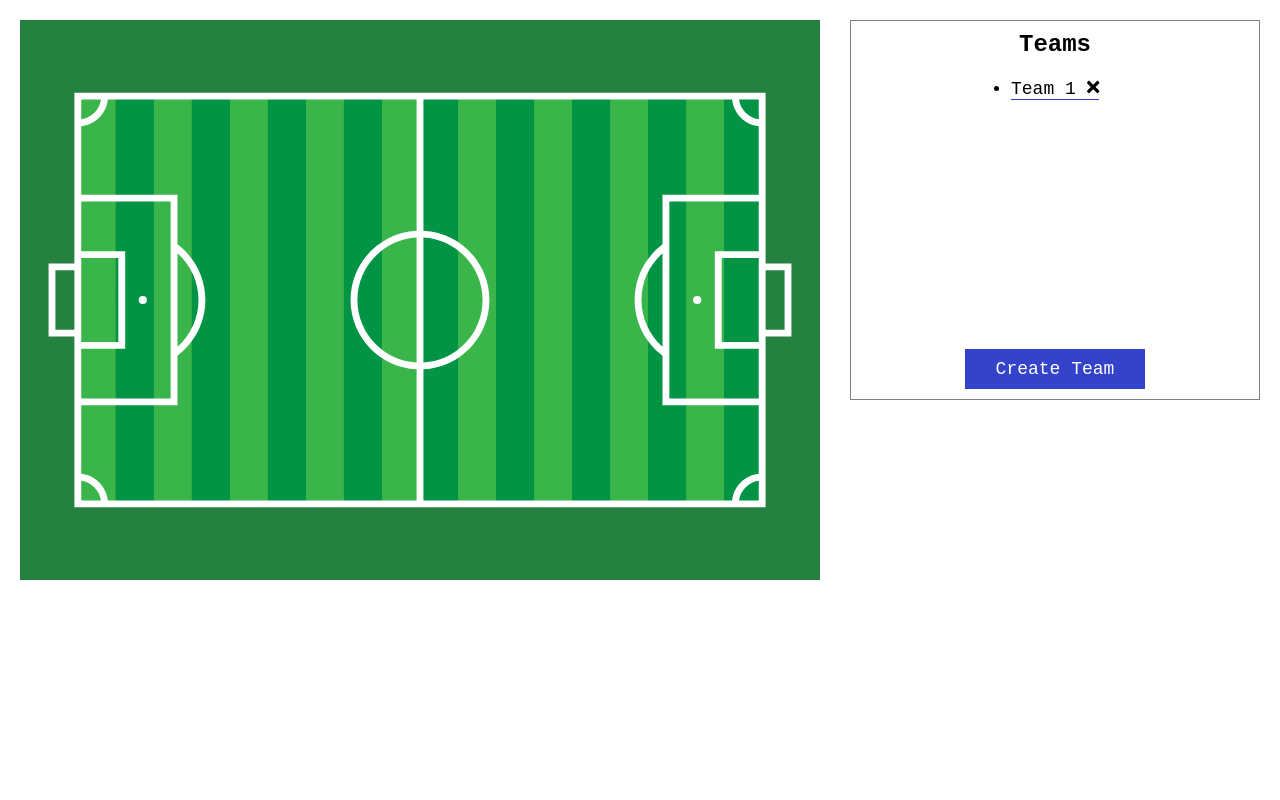
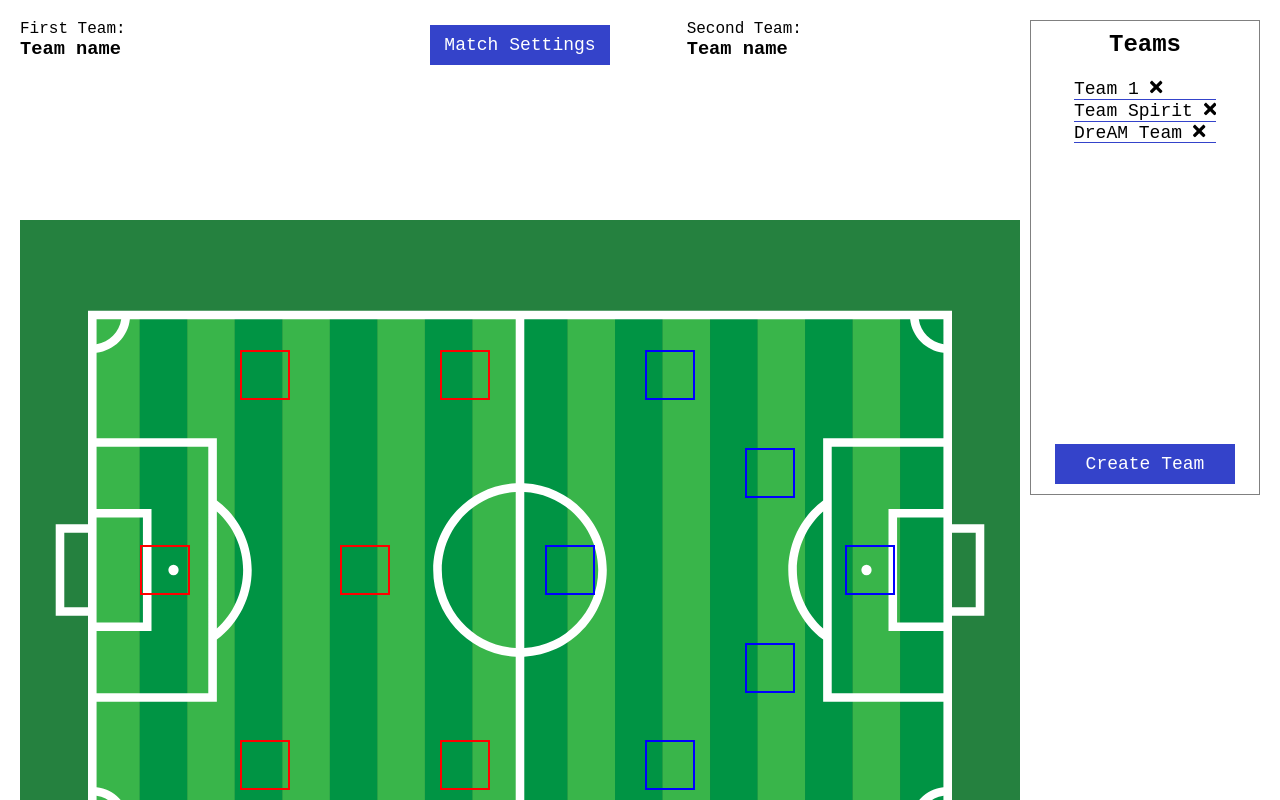
Before and after one commit to Anakharsis9/football, a Vue app: page / in a window 1280 px wide. Built offline with nearby package versions, Linux system fonts and the light colour scheme.

Commit message:
match settings modul

```diff
--- a/src/App.vue
+++ b/src/App.vue
@@ -1,7 +1,10 @@
 <template>
   <div id="app">
-    <Field class="field"></Field>
-    <info-tables class="infoTables"></info-tables>
+    <Field class="field" :teamsList="teamsList"></Field>
+    <info-tables
+      @teamsListUpdate="teamsList = $event"
+      class="infoTables"
+    ></info-tables>
   </div>
 </template>
 
@@ -15,6 +18,9 @@ export default {
     Field,
     InfoTables,
   },
+  data: () => ({
+    teamsList: [],
+  }),
 };
 </script>
 
@@ -34,11 +40,7 @@ export default {
   grid-template-columns: 2fr 1fr;
   height: 100vh;
 }
-.field {
-}
-.infoTables {
 
-}
 .addBtn {
   width: 180px;
   height: 40px;
--- a/src/components/Field.vue
+++ b/src/components/Field.vue
@@ -1,21 +1,131 @@
 <template>
-  <div>
-    <img src="@/assets/Field.svg" alt="" />
+  <div class="wrapper">
+    <match-settings :teamsList="teamsList"></match-settings>
+    <div class="field_container">
+      <div class="team team1">
+        <div class="player player1"></div>
+        <div class="player player2"></div>
+        <div class="player player3"></div>
+        <div class="player player4"></div>
+        <div class="player player5"></div>
+        <div class="player player6"></div>
+      </div>
+      <div class="team team2">
+        <div class="player player1"></div>
+        <div class="player player2"></div>
+        <div class="player player3"></div>
+        <div class="player player4"></div>
+        <div class="player player5"></div>
+        <div class="player player6"></div>
+      </div>
+    </div>
   </div>
 </template>
 
 <script>
-// import {} from "@/"
+import MatchSettings from "@/components/MatchSettings.vue";
 
 export default {
   name: "Field",
+  props: {
+    teamsList: {
+      type: Array,
+    },
+  },
+  components: {
+    MatchSettings,
+  },
   data: () => ({}),
 };
 </script>
 
 <style lang="scss" scoped>
-img {
-  max-width: 800px;
-  max-height: 800px;
+.wrapper {
+  display: flex;
+  flex-direction: column;
+}
+
+.field_container {
+  background-image: url("../assets/Field.svg");
+  background-size: contain;
+  background-repeat: no-repeat;
+  width: 1000px;
+  height: 750px;
+  display: grid;
+  grid-template-columns: 1fr 1fr;
+  justify-content: center;
+  align-items: center;
+}
+
+.team {
+  margin-top: -50px;
+  display: grid;
+  width: 80%;
+  height: 65%;
+  grid-template: repeat(5, 1fr) / repeat(4, 1fr);
+  justify-items: center;
+  align-items: center;
+}
+.team1 {
+  margin-left: 95px;
+}
+.team1 > .player {
+  width: 50px;
+  height: 50px;
+  border: 2px solid red;
+}
+.team1 > .player1 {
+  grid-column: 2/3;
+}
+.team1 > .player2 {
+  grid-column: 4/5;
+}
+.team1 > .player3 {
+  grid-row: 3/4;
+}
+.team1 > .player4 {
+  grid-row: 3/4;
+  grid-column: 3/4;
+}
+.team1 > .player5{
+  grid-row: 5/6;
+  grid-column: 2/3;
+}
+.team1 > .player6{
+  grid-row: 5/6;
+  grid-column: 4/5;
+}
+
+
+.team2 > .player1 {
+  grid-column: 2/3;
+}
+.team2 > .player2 {
+  grid-row: 2/3;
+  grid-column: 3/4;
+}
+.team2 > .player3 {
+  grid-row: 3/4;
+
+}
+.team2 > .player4 {
+  grid-row: 3/4;
+  grid-column: 4/5;
+}
+.team2 > .player5{
+  grid-row: 4/5;
+  grid-column: 3/4;
+}
+.team2 > .player6{
+  grid-row: 5/6;
+  grid-column: 2/3;
+}
+.team2 {
+}
+
+.team2 > .player {
+  width: 50px;
+  height: 50px;
+  border: 2px solid blue;
 }
 </style>
--- a/src/components/InfoTables.vue
+++ b/src/components/InfoTables.vue
@@ -1,6 +1,6 @@
 <template>
   <div class="wrapper">
-    <teams-table></teams-table>
+    <teams-table @teamsListUpdate="$emit('teamsListUpdate', $event)"></teams-table>
   </div>
 </template>
 
--- /dev/null
+++ b/src/components/MatchSettings.vue
@@ -0,0 +1,87 @@
+<template>
+  <div class="setting_wrapper">
+    <div class="team">
+      <span class="label"> First Team: </span>
+      <h3>{{ team1.name || "Team name" }}</h3>
+      <ul class="list">
+        <li v-for="(player, index) in team1.players" :key="index">
+          {{ player.number }} {{ player.fullName }}
+        </li>
+      </ul>
+    </div>
+    <div class="buttons">
+      <button class="addBtn" v-if="!isSettingMode" @click="settingMatch">
+        Match Settings
+      </button>
+      <button class="addBtn" v-if="isSettingMode" @click="exitSettings">
+        Exit
+      </button>
+      <button class="addBtn" v-if="isSettingMode">Start Match</button>
+    </div>
+    <div class="team">
+      <span class="label"> Second Team: </span>
+      <h3>{{ team2.name || "Team name" }}</h3>
+      <ul class="list">
+        <li v-for="(player, index) in team2.players" :key="index">
+          {{ player.number }} {{ player.fullName }}
+        </li>
+      </ul>
+    </div>
+  </div>
+</template>
+
+<script>
+export default {
+  name: "MatchSettings",
+  props: {
+    teamsList: {
+      type: Array,
+    },
+  },
+  data: () => ({
+    isSettingMode: false,
+    team1: {},
+    team2: {},
+  }),
+  methods: {
+    settingMatch() {
+      this.isSettingMode = true;
+      const validTeams = this.teamsList.filter((t) => t.players.length > 5);
+      const len = validTeams.length;
+      const random = this.getRandom(len);
+      this.team1 = validTeams[random];
+      let random2 = this.getRandom(len);
+      while (random2 === random) {
+        random2 = this.getRandom(len);
+      }
+      this.team2 = validTeams[random2];
+    },
+    exitSettings() {
+      this.team1 = {};
+      this.team2 = {};
+      this.isSettingMode = false;
+    },
+    getRandom(length) {
+      return Math.floor(Math.random() * length);
+    },
+  },
+};
+</script>
+
+<style>
+.setting_wrapper {
+  display: grid;
+  grid-template-columns: 1fr 1fr 1fr;
+  margin-bottom: 20px;
+}
+.list {
+  height: 130px;
+  overflow-y: scroll;
+  margin-bottom: 10px;
+}
+.buttons{
+  display: flex;
+  flex-direction: column;
+  align-items: center;
+}
+</style>
--- a/src/components/TeamModal.vue
+++ b/src/components/TeamModal.vue
@@ -207,7 +207,7 @@ h2 {
 
 .modal_content {
   margin-top: 20px;
-  height: 80%;
+  /* height: 80%; */
   width: 100%;
   display: grid;
   grid-template: auto/1fr 1fr;
@@ -221,6 +221,11 @@ input {
   display: flex;
   flex-direction: column;
   padding-left: 20px;
+}
+.list {
+  height: 270px;
+  overflow-y: scroll;
+  margin-bottom: 10px;
 }
 h4 {
   margin-top: 20px;
--- a/src/components/TeamsTable.vue
+++ b/src/components/TeamsTable.vue
@@ -41,6 +41,35 @@ export default {
         name: "Team 1",
         players: [
           { pId: "player_1234.88511895963", fullName: "Awww Vkmk", number: 12 },
+          { pId: "player_5079.603139551001", fullName: "Ankjs", number: 121 },
+          { pId: "player_1731.4797619485023", fullName: "Lorem", number: 14 },
+          { pId: "player_6860.281237261332", fullName: "Wdsaq", number: 16 },
+          { pId: "player_1765.1816410384247", fullName: "ACddv", number: 134 },
+          { pId: "player_2771.870812179851", fullName: "aDVvd", number: 17 },
+        ],
+      },
+      {
+        id: "team_4907.978554096723",
+        name: "Team Spirit",
+        players: [
+          { pId: "player_3019.877253859979", fullName: "awd", number: 122 },
+          { pId: "player_9332.418508944786", fullName: "addwd", number: 15 },
+          { pId: "player_1675.3513052416947", fullName: "JBSC", number: 17 },
+          { pId: "player_8397.144167620434", fullName: "awdwd", number: 16 },
+          { pId: "player_2579.7626288629117", fullName: "awraga", number: 173 },
+          { pId: "player_9349.552968711645", fullName: "wffw", number: 153 },
+        ],
+      },
+      {
+        id: "team_7953.730122914287",
+        name: "DreAM Team",
+        players: [
+          { pId: "player_4903.82238553819", fullName: "Ansar", number: 65 },
+          { pId: "player_7002.410107192418", fullName: "Gay", number: 223 },
+          { pId: "player_8157.395264705049", fullName: "FullHd", number: 32 },
+          { pId: "player_8273.318635083631", fullName: "Kambala", number: 14 },
+          { pId: "player_990.1906282376283", fullName: "Kira", number: 90 },
+          { pId: "player_7312.051587022308", fullName: "Juni", number: 30 },
         ],
       },
     ],
@@ -69,6 +98,15 @@ export default {
     deleteTeam(team) {
       this.teamsList = this.teamsList.filter((t) => t.id !== team.id);
     },
+    onTeamsListUpdate(newValue) {
+      this.$emit("teamsListUpdate", newValue);
+    },
+  },
+  watch: {
+    teamsList: "onTeamsListUpdate",
+  },
+  created() {
+    this.onTeamsListUpdate(this.teamsList);
   },
 };
 </script>
@@ -93,6 +131,8 @@ export default {
 .list {
   padding-top: 20px;
   font-size: 18px;
+  height: 250px;
+  overflow-y: scroll;
 }
 .teamItem {
   border-bottom: 1px solid rgb(52, 67, 202);
```
